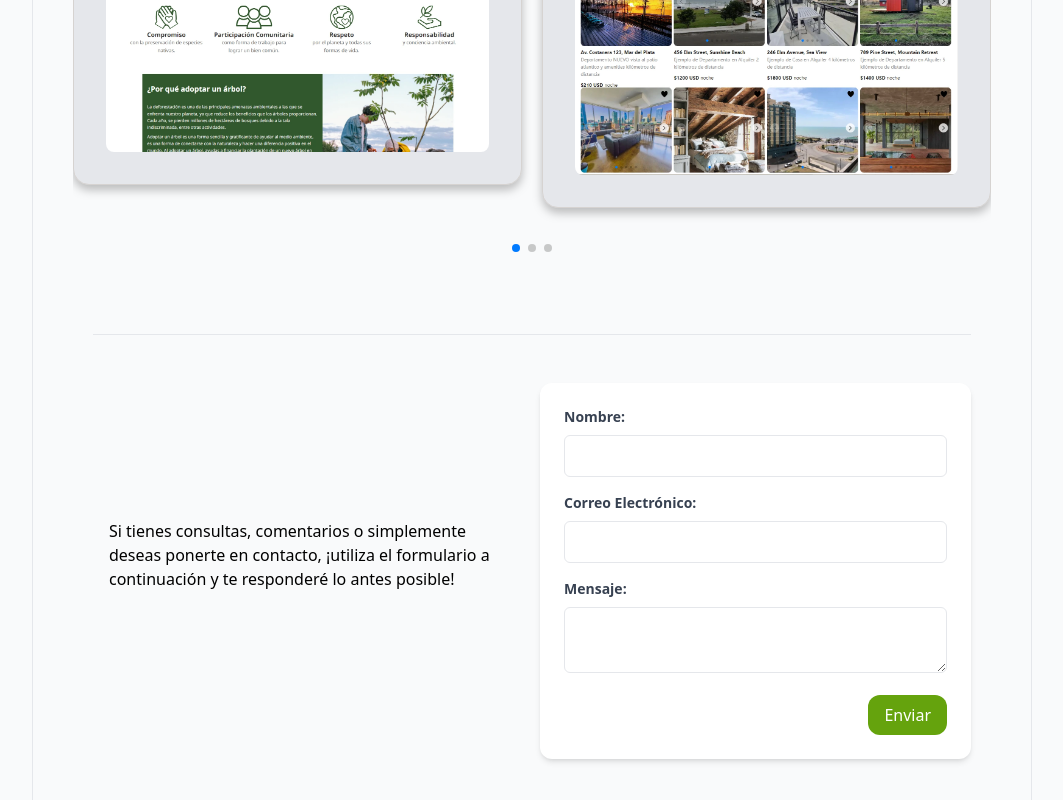
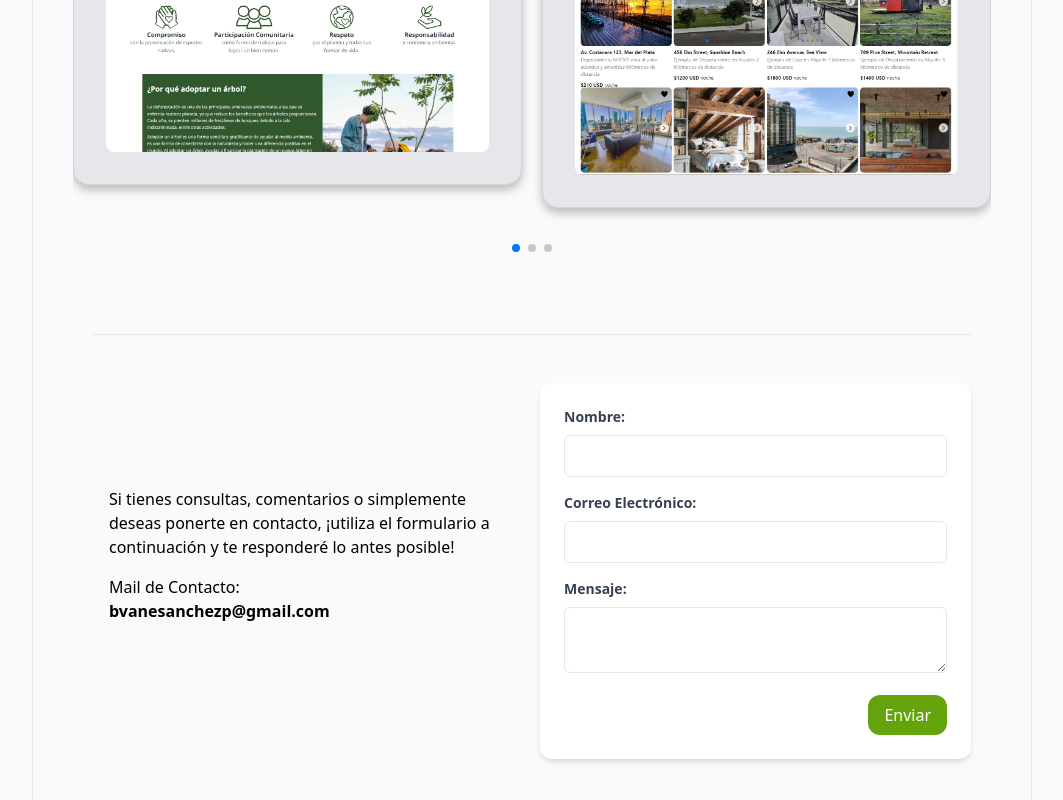
Before and after one commit to NezziY/portfolio, a React (Vite) app: page / in a window 1280 px wide. Shown: the part 1116-1916 px from the top of the page, without its empty margins (108-1171 px from the left). Built offline with nearby package versions, Linux system fonts and the light colour scheme; what tailwindcss-animated would draw is missing.

Commit message:
Agregando el mail.

```diff
--- a/src/components/ContactFrom.jsx
+++ b/src/components/ContactFrom.jsx
@@ -39,9 +39,13 @@ const ContactForm = () => {
       <Toaster />
       <div>
         <div className="p-4">
-          Si tienes consultas, comentarios o simplemente deseas ponerte en
-          contacto, ¡utiliza el formulario a continuación y te responderé lo
-          antes posible!
+          <div>
+            Si tienes consultas, comentarios o simplemente deseas ponerte en
+            contacto, ¡utiliza el formulario a continuación y te responderé lo
+            antes posible!
+          </div>
+          <div className="mt-4">Mail de Contacto:</div>
+          <div className="font-semibold">bvanesanchezp@gmail.com</div>
         </div>
       </div>
       <div className="mt-8 p-6 bg-white rounded-xl shadow-md">
```
